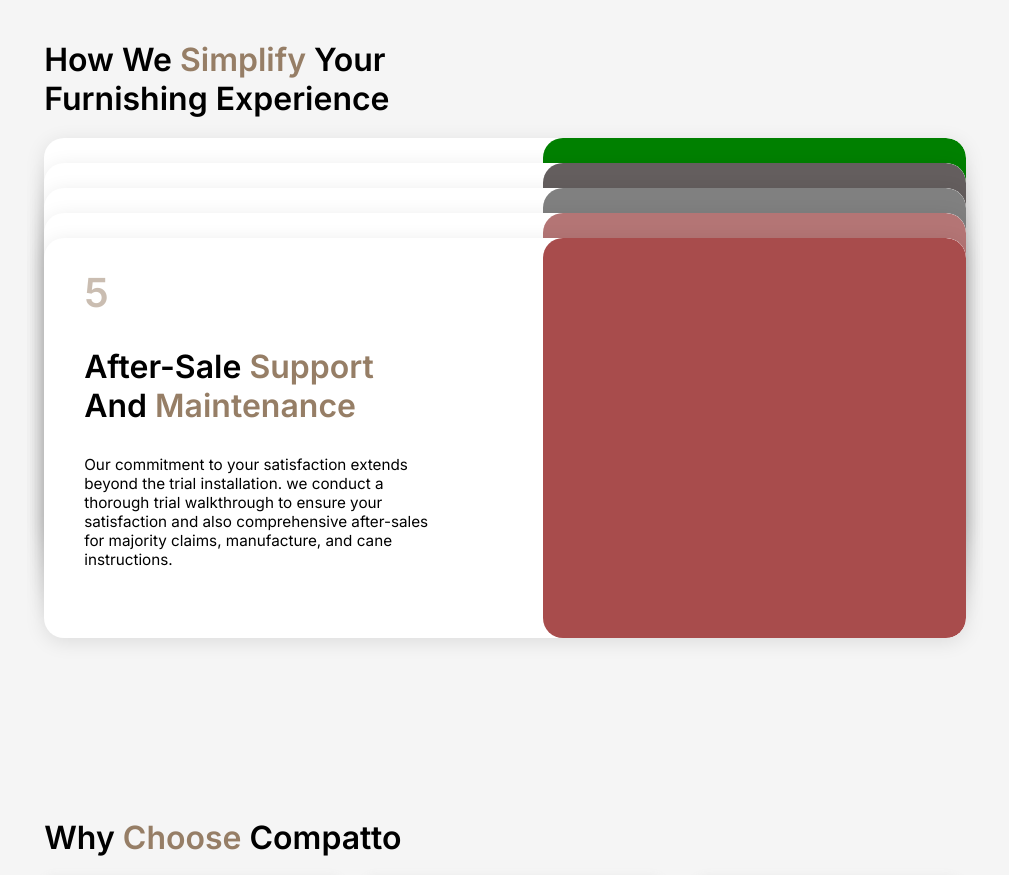
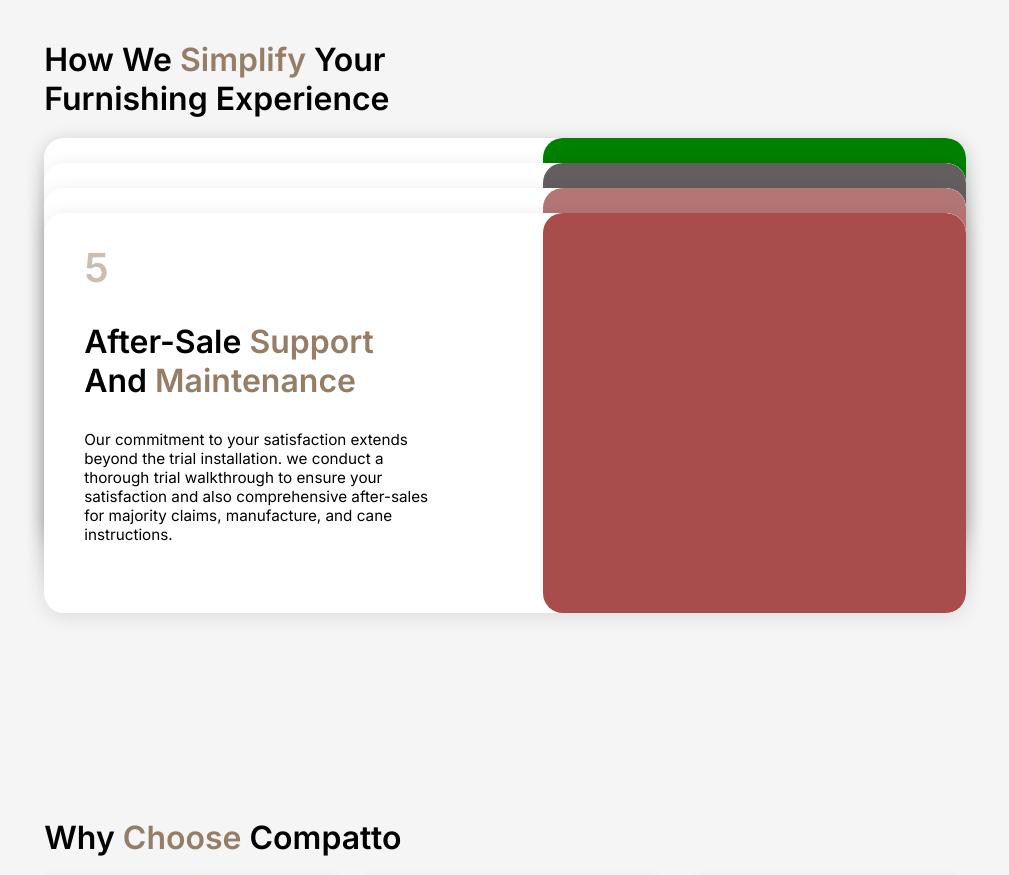
Before and after one commit to JOma6969/furniture-site, a React (Vite) app: page / in a window 1280 px wide. Shown: the part 1180-2055 px from the top of the page, without its empty margins (135-1144 px from the left). Built offline with nearby package versions, Linux system fonts and the light colour scheme.

Commit message:
index reference functionality for cards

```diff
--- a/src/App.css
+++ b/src/App.css
@@ -9,8 +9,8 @@
 :root {
   --def-width: 72vw;
   --def-smaller-col-width: 35%;
-  --light-brown: #FFFEF2;
-  --dark-brown: #967E66;
+  --light-brown: #fffef2;
+  --dark-brown: #967e66;
 }
 
 body {
--- a/src/components/sec-about/index.jsx
+++ b/src/components/sec-about/index.jsx
@@ -2,42 +2,59 @@ import { useState } from "react";
 import "./styles.css";
 
 export default function AboutTwo() {
-
   const [arr, setArr] = useState([
     {
-      h3_txt: "after-sale <span>support</span> <br /> and <span>maintenance</span>",
-      p_txt: "Our commitment to your satisfaction extends beyond the trial installation. we conduct a thorough trial walkthrough to ensure your satisfaction and also comprehensive after-sales for majority claims, manufacture, and cane instructions."
+      h3_txt:
+        "after-sale <span>support</span> <br /> and <span>maintenance</span>",
+      p_txt:
+        "Our commitment to your satisfaction extends beyond the trial installation. we conduct a thorough trial walkthrough to ensure your satisfaction and also comprehensive after-sales for majority claims, manufacture, and cane instructions.",
+      id: crypto.randomUUID(),
     },
     {
-      h3_txt: "after-sale <span>support</span> <br /> and <span>maintenance</span>",
-      p_txt: "Our commitment to your satisfaction extends beyond the trial installation. we conduct a thorough trial walkthrough to ensure your satisfaction and also comprehensive after-sales for majority claims, manufacture, and cane instructions."
+      h3_txt:
+        "after-sale <span>support</span> <br /> and <span>maintenance</span>",
+      p_txt:
+        "Our commitment to your satisfaction extends beyond the trial installation. we conduct a thorough trial walkthrough to ensure your satisfaction and also comprehensive after-sales for majority claims, manufacture, and cane instructions.",
+      id: crypto.randomUUID(),
     },
     {
-      h3_txt: "after-sale <span>support</span> <br /> and <span>maintenance</span>",
-      p_txt: "Our commitment to your satisfaction extends beyond the trial installation. we conduct a thorough trial walkthrough to ensure your satisfaction and also comprehensive after-sales for majority claims, manufacture, and cane instructions."
+      h3_txt:
+        "after-sale <span>support</span> <br /> and <span>maintenance</span>",
+      p_txt:
+        "Our commitment to your satisfaction extends beyond the trial installation. we conduct a thorough trial walkthrough to ensure your satisfaction and also comprehensive after-sales for majority claims, manufacture, and cane instructions.",
+      id: crypto.randomUUID(),
     },
     {
-      h3_txt: "after-sale <span>support</span> <br /> and <span>maintenance</span>",
-      p_txt: "Our commitment to your satisfaction extends beyond the trial installation. we conduct a thorough trial walkthrough to ensure your satisfaction and also comprehensive after-sales for majority claims, manufacture, and cane instructions."
+      h3_txt:
+        "after-sale <span>support</span> <br /> and <span>maintenance</span>",
+      p_txt:
+        "Our commitment to your satisfaction extends beyond the trial installation. we conduct a thorough trial walkthrough to ensure your satisfaction and also comprehensive after-sales for majority claims, manufacture, and cane instructions.",
+      id: crypto.randomUUID(),
     },
     {
-      h3_txt: "after-sale <span>support</span> <br /> and <span>maintenance</span>",
-      p_txt: "Our commitment to your satisfaction extends beyond the trial installation. we conduct a thorough trial walkthrough to ensure your satisfaction and also comprehensive after-sales for majority claims, manufacture, and cane instructions."
-    }
-  ])
+      h3_txt:
+        "after-sale <span>support</span> <br /> and <span>maintenance</span>",
+      p_txt:
+        "Our commitment to your satisfaction extends beyond the trial installation. we conduct a thorough trial walkthrough to ensure your satisfaction and also comprehensive after-sales for majority claims, manufacture, and cane instructions.",
+      id: crypto.randomUUID(),
+    },
+  ]);
 
   function showCard(card_Index) {
     const dummy = [...arr];
     const data = dummy.splice(card_Index, 1)[0]; // get the object directly
     dummy.unshift(data); // insert it at the beginning
     setArr(dummy);
+    console.log(dummy);
+    console.log(card_Index);
   }
-
 
   return (
     <div className="about-2">
       <div className="txt-box">
-        <h2>how we <span>simplify</span> your <br /> furnishing experience</h2>
+        <h2>
+          how we <span>simplify</span> your <br /> furnishing experience
+        </h2>
       </div>
       {/* <div className="about-2-container-1">
         <div className="card">
@@ -67,20 +84,34 @@ export default function AboutTwo() {
       </div> */}
 
       <div className="about-2-container-1">
-        {
-          arr.map((item, i) => {
+        {arr.map((item, i) => {
           return (
-              <div className="card" onClick={() => showCard(i)} key={i}>
+            <div
+              className={`card ${
+                i === 0
+                  ? "first"
+                  : i === 1
+                  ? "second"
+                  : i === 3
+                  ? "third"
+                  : i === 4
+                  ? "fourth"
+                  : i === 5
+                  ? "last"
+                  : ""
+              }`}
+              onClick={() => showCard(i)}
+              key={i}
+            >
               <div className="left-col">
-                  <h2>{i+1}</h2>
+                <h2>{i + 1}</h2>
                 <h3 dangerouslySetInnerHTML={{ __html: item.h3_txt }}></h3>
                 <p>{item.p_txt}</p>
               </div>
               <div className="img"></div>
             </div>
-            )
-          })
-        }
+          );
+        })}
       </div>
     </div>
   );
--- a/src/components/sec-about/styles.css
+++ b/src/components/sec-about/styles.css
@@ -28,37 +28,37 @@
 }
 
 /* Stacking effect */
-.card:nth-child(1) {
+.first {
   top: 0%;
   z-index: 1;
 }
-.card:nth-child(2) {
+.second {
   top: 5%;
   z-index: 2;
 }
-.card:nth-child(3) {
+.third {
   top: 10%;
   z-index: 3;
 }
-.card:nth-child(4) {
+.fourth {
   top: 15%;
   z-index: 4;
 }
-.card:nth-child(5) {
+.last {
   top: 20%;
   z-index: 5;
 }
 
-.card:nth-child(1)>.img {
-  background: green
+.card:nth-child(1) > .img {
+  background: green;
 }
-.card:nth-child(2)>.img {
+.card:nth-child(2) > .img {
   background: rgb(100, 94, 94);
 }
-.card:nth-child(3)>.img {
+.card:nth-child(3) > .img {
   background: grey;
 }
-.card:nth-child(4)>.img {
+.card:nth-child(4) > .img {
   background: rgb(180, 117, 117);
 }
 
@@ -74,7 +74,7 @@
   height: 100%;
 }
 
-.about-2>.txt-box {
+.about-2 > .txt-box {
   font-size: 32px;
   text-transform: capitalize;
   margin-bottom: 20px;
@@ -84,23 +84,23 @@
   padding-left: 40px;
 }
 
-.left-col>h3 {
+.left-col > h3 {
   text-transform: capitalize;
 }
 
-.left-col>h3>span {
+.left-col > h3 > span {
   color: var(--dark-brown);
 }
 
-.left-col>h2 {
+.left-col > h2 {
   margin-top: 70px;
   color: var(--dark-brown);
   font-size: 40px;
   margin-bottom: 30px;
-  opacity: .5;
+  opacity: 0.5;
 }
 
-.left-col>p {
+.left-col > p {
   width: 80%;
   font-size: 15.25px;
   /* color: ; */
```
Lines whose indentation alone changed are shown as unchanged.
